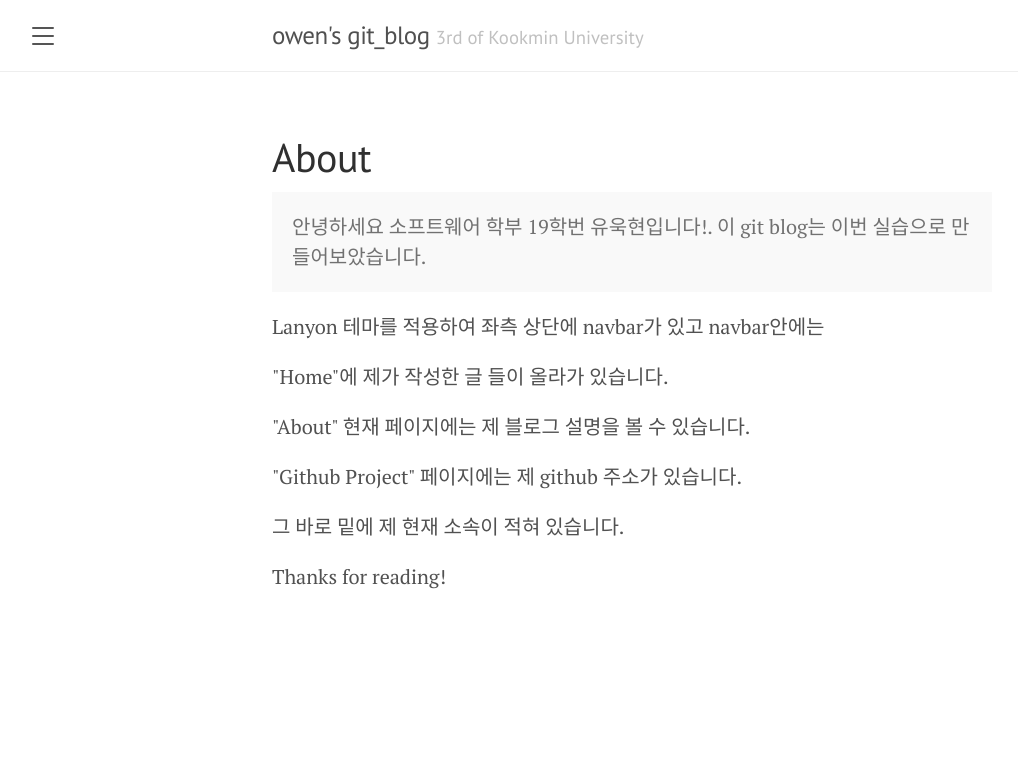
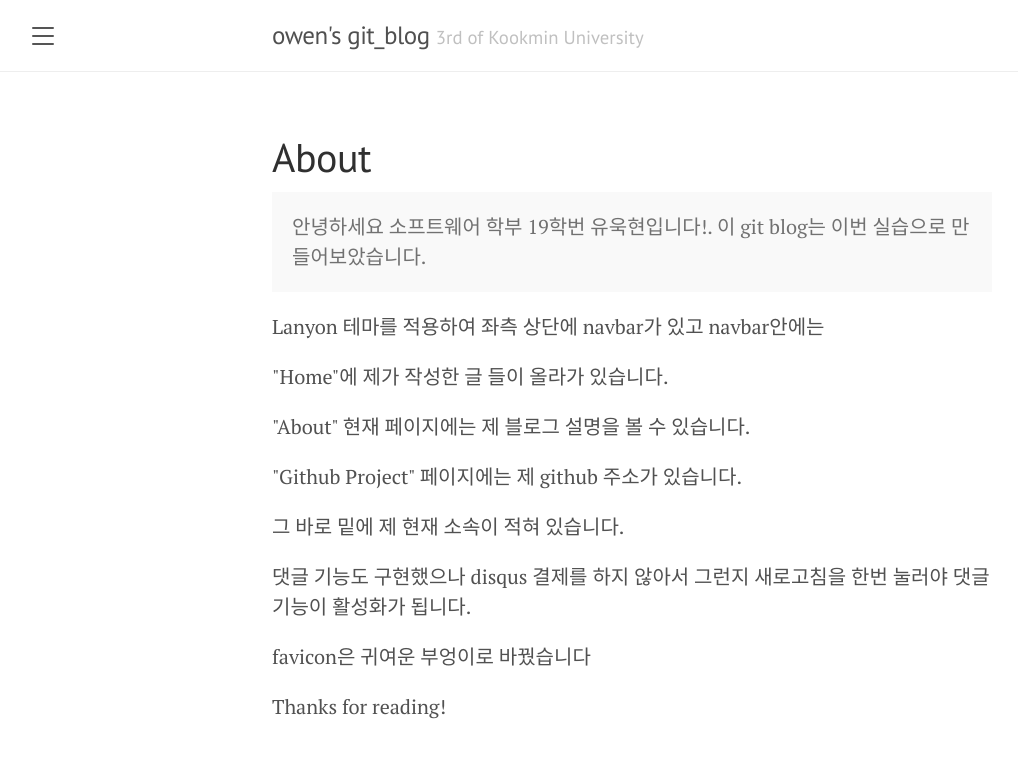
Before and after one commit to owen4058/owen.github.io, a Jekyll site: the page built from about.md, in a window 1280 px wide. Shown: the top 758 px of the page, without its empty margins (8-1026 px from the left). Built offline with Jekyll 4.4.1, drawn with Linux system fonts in a browser that asks for light colours.

Commit message:
readme, about update

```diff
--- a/about.md
+++ b/about.md
@@ -11,6 +11,8 @@ title: About
 <p>"About" 현재 페이지에는 제 블로그 설명을 볼 수 있습니다.</p>
 <p>"Github Project" 페이지에는 제 github 주소가 있습니다.</p>
 <p>그 바로 밑에 제 현재 소속이 적혀 있습니다.</p>
+<p>댓글 기능도 구현했으나 disqus 결제를 하지 않아서 그런지 새로고침을 한번 눌러야 댓글 기능이 활성화가 됩니다.</p>
+<p>favicon은 귀여운 부엉이로 바꿨습니다</p>
 
 
 Thanks for reading!
```
Also changed, not shown: README.md.
